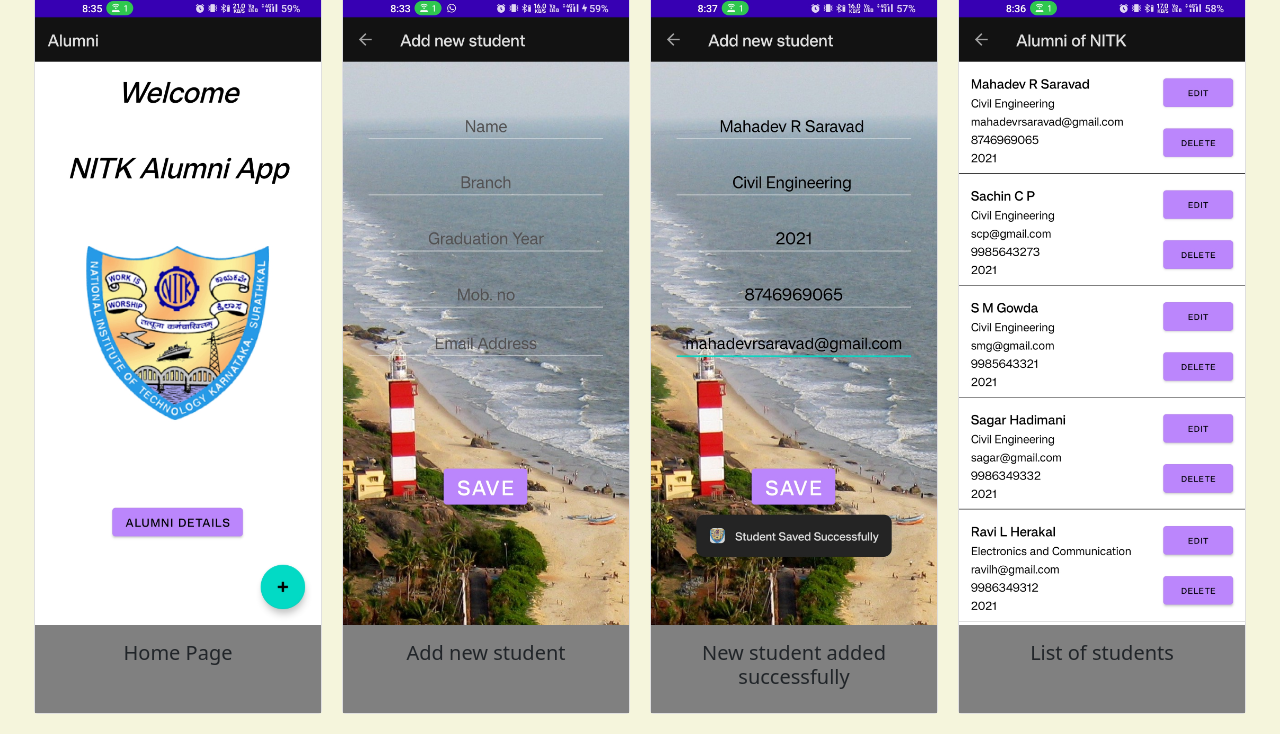
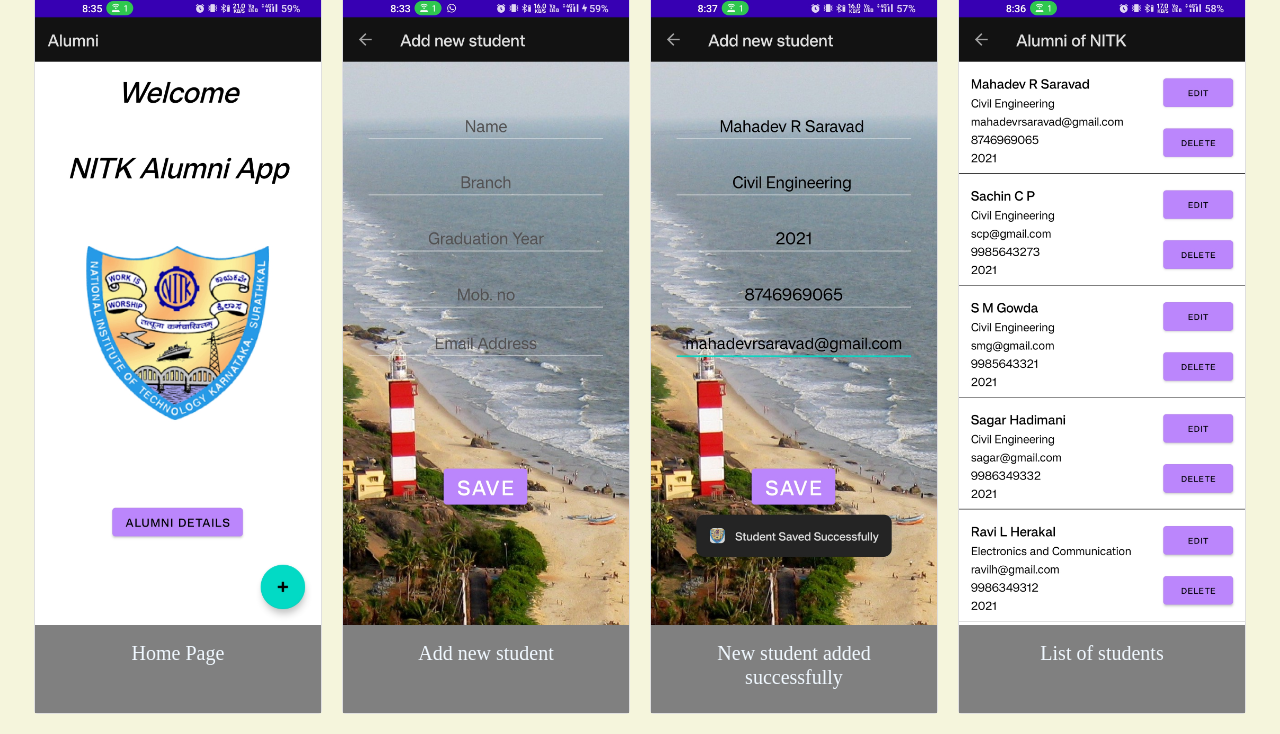
Before and after one commit to MahadevRS/Alumni_app_Screenshots, a plain HTML site: page index.html in a window 1280 px wide. Shown: the part 133-867 px from the top of the page. Drawn offline with nearby package versions, Linux system fonts and the light colour scheme.

Commit message:
css changes

```diff
--- a/style.css
+++ b/style.css
@@ -1,5 +1,6 @@
 body{
     background-color: beige;
+    font-family: 'Times New Roman', Times, serif;
 }
 h1{
     color: rebeccapurple;
@@ -15,6 +16,10 @@ h2{
     font-size: 48px;
 }
 
+h5{
+    color: aliceblue;
+}
+
 .screenshots{
     justify-content: center;
     display: flex;
```
